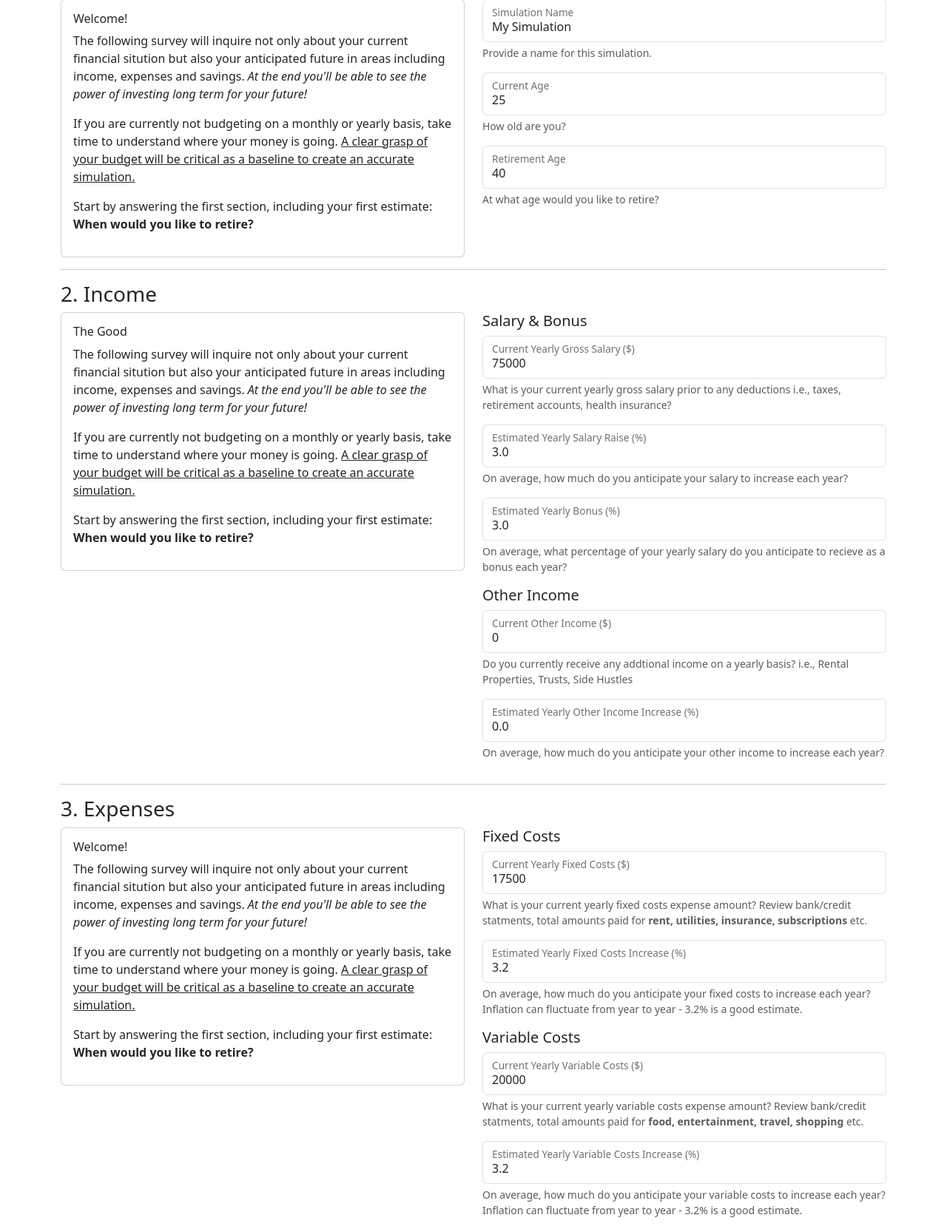
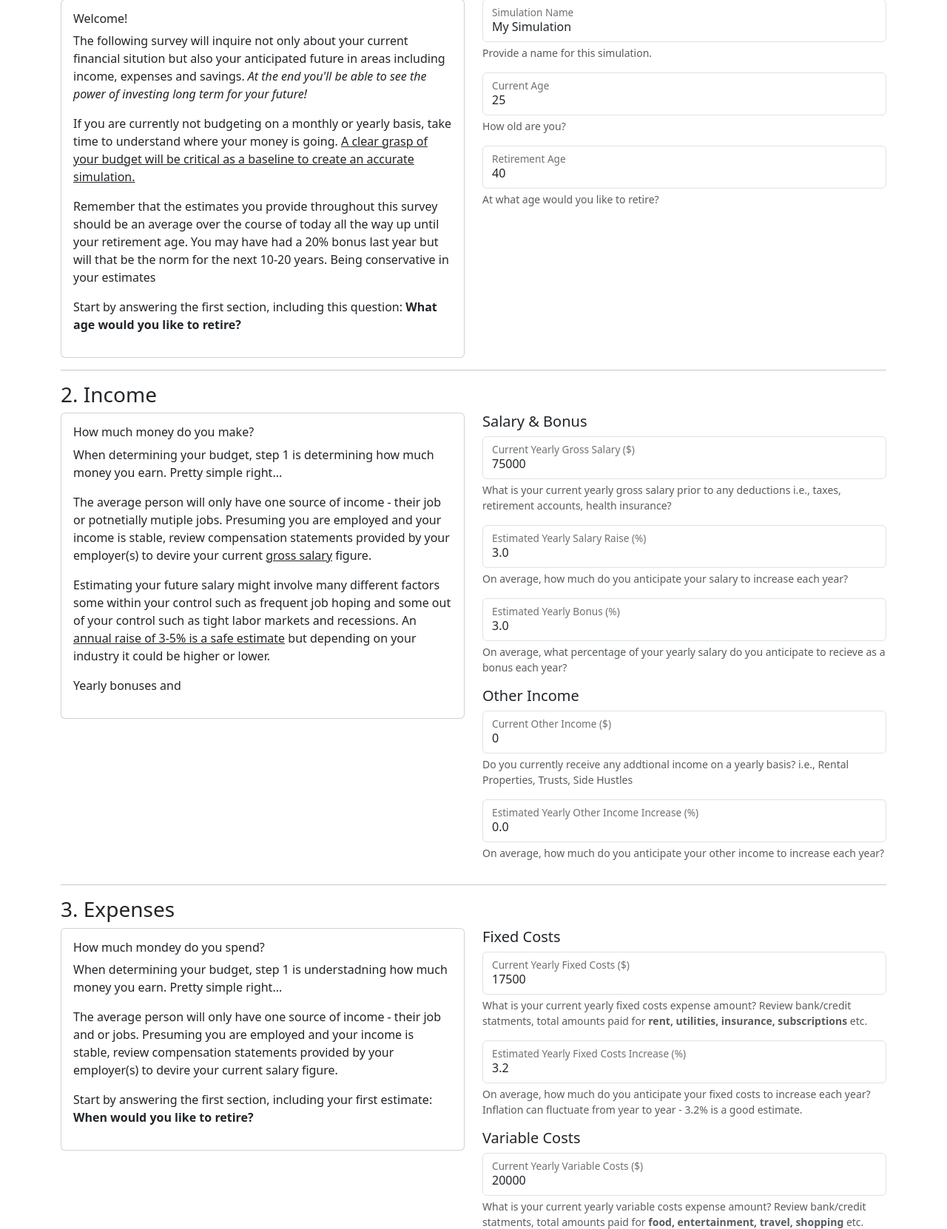
Before and after one commit to jschiffres/FIREWebsite, a Django app: page / in a window 1280 px wide. Shown: the part 196-1858 px from the top of the page at 74% size. Run offline with Django 5.2, Linux system fonts and the light colour scheme.

Commit message:
latest updates and clean-up

```diff
--- a/FIRESimulator/FIRE/templates/FIRE/editsimulation.html
+++ b/FIRESimulator/FIRE/templates/FIRE/editsimulation.html
@@ -177,7 +177,7 @@
 
             <div class="col-7">
                 <div class="form-floating mb-3">
-                    <input type="number" class="form-control" id="estimated_tax_rate" name="estimated_tax_rate" min="0" max=".99" value="{{ simulation.estimated_tax_rate }}" step=".01" required>
+                    <input type="number" class="form-control" id="estimated_tax_rate" name="estimated_tax_rate" min="0" max=".999" value="{{ simulation.estimated_tax_rate }}" step=".001" required>
                     <label for="estimated_tax_rate">Estimated Tax Rate (%)</label>
                     <div id="estimated_tax_rateHelp" class="form-text">On average, what do you anticipate your tax rate to be each year? Review prior W2s / Tax Returns.</div>
                 </div>
@@ -231,7 +231,7 @@
 
         </div>
 
-        <h5 class="text">Employer Sponsored Retirement Savings Plans (401k, 403b etc.)</h5>
+        <h5 class="text">Employer Sponsored Retirement Plans (401k, 403b, TSP)</h5>
 
         <div class="row justify-content-start">
 
--- a/FIRESimulator/FIRE/templates/FIRE/newsimulation.html
+++ b/FIRESimulator/FIRE/templates/FIRE/newsimulation.html
@@ -31,7 +31,10 @@
                             If you are currently not budgeting on a monthly or yearly basis, take time to understand where your money is going. <u>A clear grasp of your budget will be critical as a baseline to create an accurate simulation.</u>
                         </p>
                         <p>
-                            Start by answering the first section, including your first estimate: <b>When would you like to retire?</b>
+                            Remember that the estimates you provide throughout this survey should be an average over the course of today all the way up until your retirement age. You may have had a 20% bonus last year but will that be the norm for the next 10-20 years. Being conservative in your estimates
+                        </p>
+                        <p>
+                            Start by answering the first section, including this question: <b>What age would you like to retire?</b>
                         </p>
                     </div>
                 </div>
@@ -68,15 +71,18 @@
             <div class="col-6">
                 <div class="card">
                     <div class="card-body">
-                        <h6>The Good</h6>
+                        <h6>How much money do you make?</h6>
                         <p>
-                            The following survey will inquire not only about your current financial sitution but also your anticipated future in areas including income, expenses and savings. <i>At the end you'll be able to see the power of investing long term for your future!</i>
+                            When determining your budget, step 1 is determining how much money you earn. Pretty simple right...</i>
                         </p>
                         <p>
-                            If you are currently not budgeting on a monthly or yearly basis, take time to understand where your money is going. <u>A clear grasp of your budget will be critical as a baseline to create an accurate simulation.</u>
+                            The average person will only have one source of income - their job or potnetially mutiple jobs. Presuming you are employed and your income is stable, review compensation statements provided by your employer(s) to devire your current <u>gross salary</u> figure.
                         </p>
                         <p>
-                            Start by answering the first section, including your first estimate: <b>When would you like to retire?</b>
+                            Estimating your future salary might involve many different factors some within your control such as frequent job hoping and some out of your control such as tight labor markets and recessions. An <u>annual raise of 3-5% is a safe estimate</u> but depending on your industry it could be higher or lower.
+                        </p>
+                        <p>
+                            Yearly bonuses and
                         </p>
                     </div>
                 </div>
@@ -126,12 +132,12 @@
             <div class="col-6">
                 <div class="card">
                     <div class="card-body">
-                        <h6>Welcome!</h6>
+                        <h6>How much mondey do you spend?</h6>
                         <p>
-                            The following survey will inquire not only about your current financial sitution but also your anticipated future in areas including income, expenses and savings. <i>At the end you'll be able to see the power of investing long term for your future!</i>
+                            When determining your budget, step 1 is understadning how much money you earn. Pretty simple right...</i>
                         </p>
                         <p>
-                            If you are currently not budgeting on a monthly or yearly basis, take time to understand where your money is going. <u>A clear grasp of your budget will be critical as a baseline to create an accurate simulation.</u>
+                            The average person will only have one source of income - their job and or jobs. Presuming you are employed and your income is stable, review compensation statements provided by your employer(s) to devire your current salary figure.
                         </p>
                         <p>
                             Start by answering the first section, including your first estimate: <b>When would you like to retire?</b>
@@ -197,7 +203,7 @@
             <div class="col-6">
                 <div class="card">
                     <div class="card-body">
-                        <h6>Welcome!</h6>
+                        <h6>How much money do you save?</h6>
                         <p>
                             The following survey will inquire not only about your current financial sitution but also your anticipated future in areas including income, expenses and savings. <i>At the end you'll be able to see the power of investing long term for your future!</i>
                         </p>
@@ -238,7 +244,7 @@
                 </div>
 
 
-            <h5 class="text">Employer Sponsored Retirement Savings Plans (401k, 403b etc.)</h5>
+            <h5 class="text">Employer Sponsored Retirement Plans (401k, 403b, TSP)</h5>
                 <div class="form-floating mb-3">
                     <input type="number" class="form-control" id="current_401k_balance" name="current_401k_balance" min="0" max="100000000" value="25000" required>
                     <label for="current_401k_balance">Current Retirement Plan Balance ($)</label>
```
Also changed, not shown: FIRESimulator/db.sqlite3.
